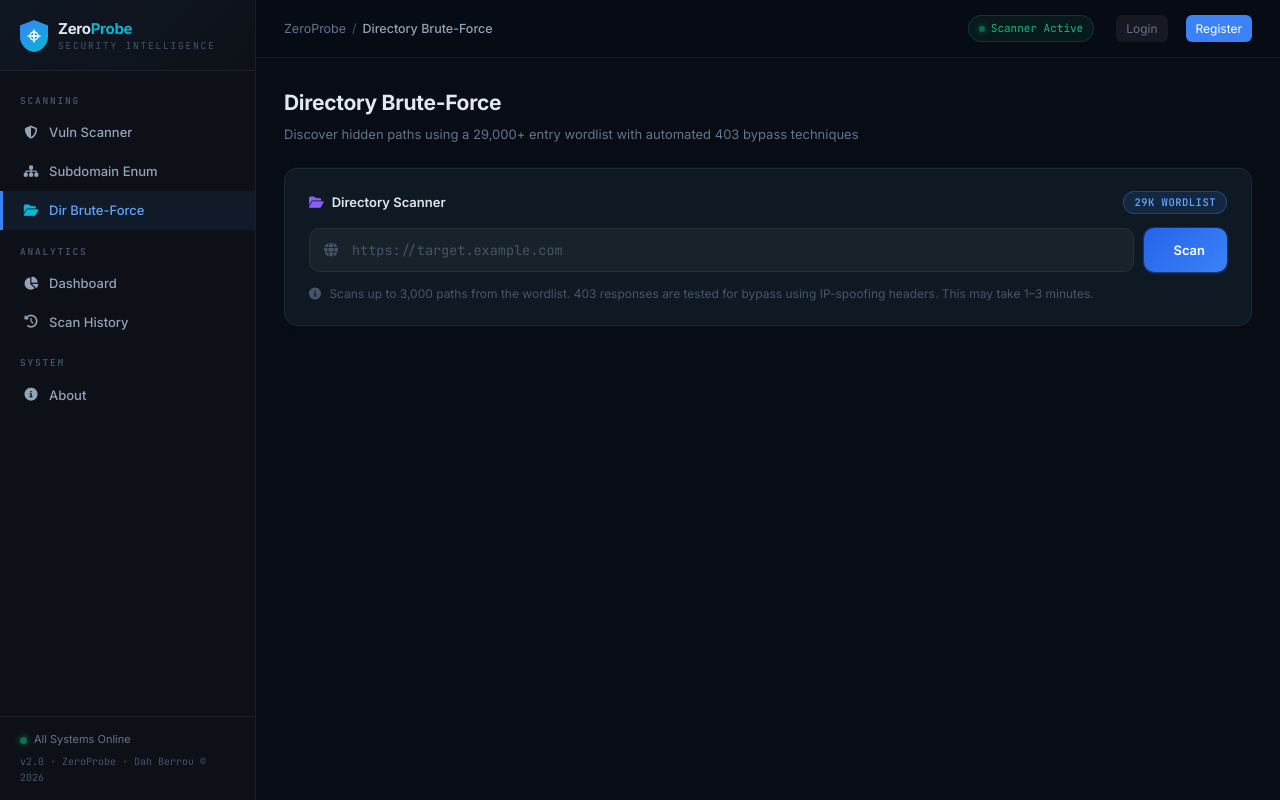
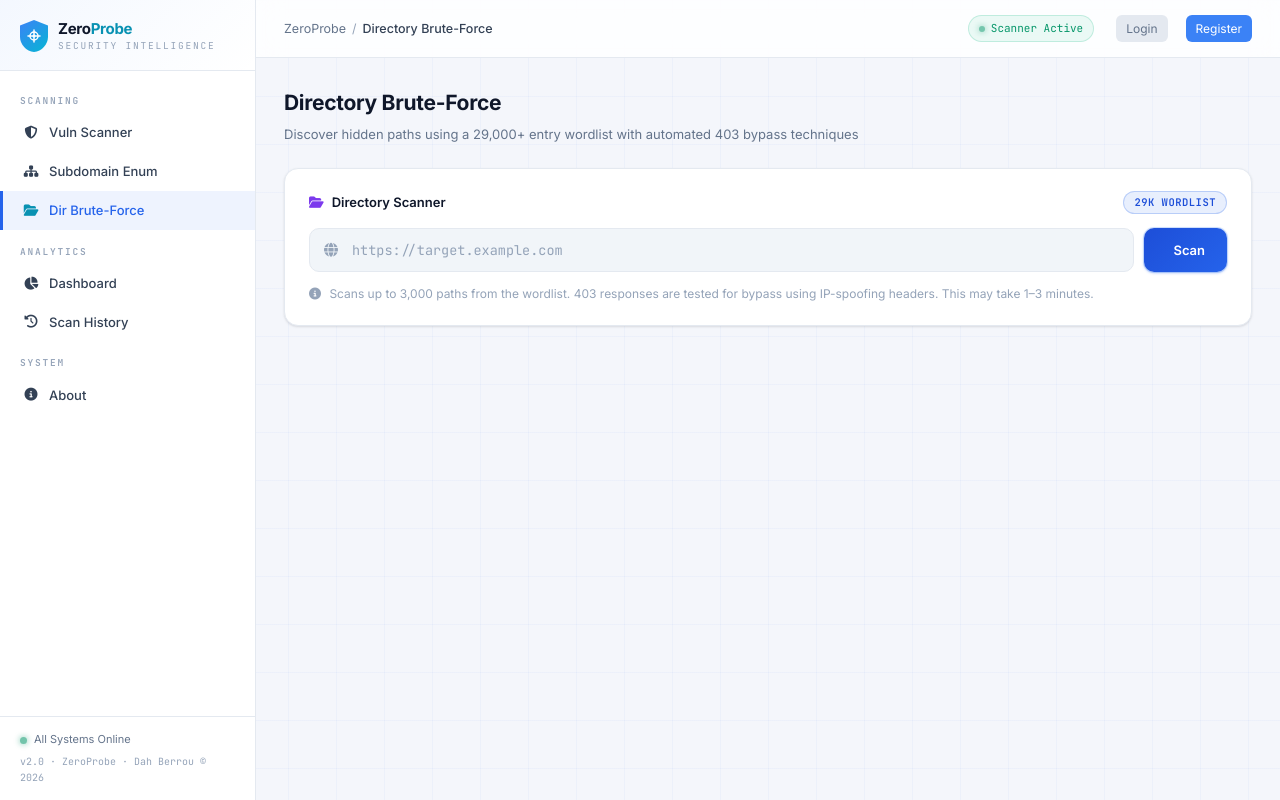
Before and after one commit to Dahberrou/zeroprobe_scanner, a Flask app: page /dirscan in a window 1280 px wide. Run offline with Flask 3, Linux system fonts and the light colour scheme; some libraries are stand-ins or nearby versions.

Commit message:
redesign: convert UI from dark theme to clean, modern light theme
Rework the ZeroProbe design system into a professional light theme
(white surfaces, light-gray canvas, blue/cyan accents) while preserving
all backend logic, routes, auth, SSE scanning, and functionality.

- Rewrite :root design tokens for light theme (bg, surfaces, borders,
  text hierarchy, AA-contrast accents, soft shadows)
- Fix hardcoded dark values: white-alpha borders/hovers, dark gradient
  panels (scan panel, scan log, AI box), topbar, scrollbar
- Darken badge/severity/status text colors for contrast on white
- Update Chart.js timeline + donut colors and grid/tick colors for light
- Recolor AI colorizer classes and guest/temp banners
- Light-theme auth error boxes + subtle card shadows on login/register
- Add .venv/ and __pycache__/ to .gitignore

Visual-only change; no functionality altered. All routes verified 200,
full scan pipeline (XSS/SQLi/headers/AI) verified end-to-end.

Co-Authored-By: Claude Sonnet 5 <noreply@anthropic.com>

```diff
--- a/static/css/main.css
+++ b/static/css/main.css
@@ -5,37 +5,41 @@
 
 /* ── Design Tokens ─────────────────────────────────────────────────────────── */
 :root {
-  --bg:            #080C14;
-  --bg-2:          #0D1117;
-  --bg-card:       #0F1923;
-  --bg-card-h:     #131E2D;
-  --bg-input:      rgba(255,255,255,0.04);
-  --border:        rgba(255,255,255,0.06);
-  --border-act:    rgba(59,130,246,0.35);
-  --border-focus:  rgba(59,130,246,0.6);
+  /* Light, premium enterprise surface palette */
+  --bg:            #F4F6FB;
+  --bg-2:          #FFFFFF;
+  --bg-card:       #FFFFFF;
+  --bg-card-h:     #F8FAFC;
+  --bg-input:      #F1F5F9;
+  --border:        #E4E9F0;
+  --border-act:    rgba(37,99,235,0.35);
+  --border-focus:  rgba(37,99,235,0.55);
 
-  --text:          #E2E8F0;
-  --text-sec:      #94A3B8;
+  --text:          #0F172A;
+  --text-sec:      #334155;
   --text-muted:    #64748B;
-  --text-dim:      #475569;
+  --text-dim:      #94A3B8;
 
-  --blue:          #3B82F6;
-  --blue-l:        #60A5FA;
-  --blue-xl:       #93C5FD;
-  --blue-d:        #2563EB;
-  --cyan:          #06B6D4;
-  --cyan-l:        #22D3EE;
-  --purple:        #8B5CF6;
-  --green:         #10B981;
-  --green-l:       #34D399;
-  --amber:         #F59E0B;
-  --orange:        #F97316;
-  --red:           #EF4444;
-  --red-l:         #F87171;
-  --critical-bg:   rgba(220,38,38,0.1);
-  --high-bg:       rgba(249,115,22,0.1);
-  --medium-bg:     rgba(245,158,11,0.1);
-  --low-bg:        rgba(16,185,129,0.1);
+  /* Accents tuned for AA contrast on white surfaces.
+     The "-l" variants are used as text/links on light bg, so they are
+     the readable (not lighter) shade by design. */
+  --blue:          #2563EB;
+  --blue-l:        #2563EB;
+  --blue-xl:       #1D4ED8;
+  --blue-d:        #1D4ED8;
+  --cyan:          #0891B2;
+  --cyan-l:        #0E7490;
+  --purple:        #7C3AED;
+  --green:         #059669;
+  --green-l:       #047857;
+  --amber:         #D97706;
+  --orange:        #EA580C;
+  --red:           #DC2626;
+  --red-l:         #B91C1C;
+  --critical-bg:   rgba(220,38,38,0.08);
+  --high-bg:       rgba(234,88,12,0.08);
+  --medium-bg:     rgba(217,119,6,0.08);
+  --low-bg:        rgba(5,150,105,0.08);
 
   --sidebar-w:     256px;
   --topbar-h:      58px;
@@ -48,10 +52,10 @@
   --radius-lg:     14px;
   --radius-xl:     20px;
 
-  --shadow-sm:     0 1px 2px rgba(0,0,0,0.3);
-  --shadow-card:   0 1px 3px rgba(0,0,0,0.4), 0 0 0 1px rgba(255,255,255,0.04);
-  --shadow-glow:   0 0 24px rgba(59,130,246,0.12);
-  --shadow-red:    0 0 24px rgba(239,68,68,0.15);
+  --shadow-sm:     0 1px 2px rgba(15,23,42,0.06);
+  --shadow-card:   0 1px 2px rgba(16,24,40,0.05), 0 1px 3px rgba(16,24,40,0.08);
+  --shadow-glow:   0 4px 16px rgba(37,99,235,0.12);
+  --shadow-red:    0 4px 16px rgba(220,38,38,0.12);
 }
 
 /* ── Reset ──────────────────────────────────────────────────────────────────── */
@@ -72,16 +76,16 @@ body::before {
   position: fixed; inset: 0;
   pointer-events: none; z-index: 0;
   background-image:
-    linear-gradient(rgba(59,130,246,.022) 1px, transparent 1px),
-    linear-gradient(90deg, rgba(59,130,246,.022) 1px, transparent 1px);
+    linear-gradient(rgba(37,99,235,.035) 1px, transparent 1px),
+    linear-gradient(90deg, rgba(37,99,235,.035) 1px, transparent 1px);
   background-size: 48px 48px;
 }
 
 /* ── Scrollbar ──────────────────────────────────────────────────────────────── */
-::-webkit-scrollbar { width: 6px; height: 6px; }
+::-webkit-scrollbar { width: 8px; height: 8px; }
 ::-webkit-scrollbar-track { background: transparent; }
-::-webkit-scrollbar-thumb { background: #1E293B; border-radius: 3px; }
-::-webkit-scrollbar-thumb:hover { background: #334155; }
+::-webkit-scrollbar-thumb { background: #CBD5E1; border-radius: 4px; }
+::-webkit-scrollbar-thumb:hover { background: #94A3B8; }
 
 /* ── Layout ─────────────────────────────────────────────────────────────────── */
 .sidebar {
@@ -103,7 +107,7 @@ body::before {
 .topbar {
   position: sticky; top: 0; z-index: 50;
   height: var(--topbar-h);
-  background: rgba(8,12,20,0.9);
+  background: rgba(255,255,255,0.82);
   backdrop-filter: blur(12px);
   border-bottom: 1px solid var(--border);
   display: flex; align-items: center;
@@ -156,11 +160,11 @@ body::before {
 .nav-item i { font-size: 13px; width: 16px; text-align: center; flex-shrink: 0; }
 .nav-item:hover {
   color: var(--text);
-  background: rgba(255,255,255,0.04);
+  background: rgba(15,23,42,0.04);
 }
 .nav-item.active {
   color: var(--blue-l);
-  background: rgba(59,130,246,0.08);
+  background: rgba(37,99,235,0.08);
   border-left-color: var(--blue);
 }
 .nav-item.active i { color: var(--cyan); }
@@ -276,20 +280,20 @@ body::before {
   font-family: var(--mono); text-transform: uppercase;
   letter-spacing: 0.5px; white-space: nowrap;
 }
-.badge-critical { background: rgba(220,38,38,0.15); color: #F87171; border: 1px solid rgba(220,38,38,0.3); }
-.badge-high     { background: rgba(249,115,22,0.15); color: #FB923C; border: 1px solid rgba(249,115,22,0.3); }
-.badge-medium   { background: rgba(245,158,11,0.14); color: #FCD34D; border: 1px solid rgba(245,158,11,0.3); }
-.badge-low      { background: rgba(16,185,129,0.12); color: #34D399; border: 1px solid rgba(16,185,129,0.3); }
-.badge-safe     { background: rgba(16,185,129,0.12); color: #34D399; border: 1px solid rgba(16,185,129,0.25); }
-.badge-vuln     { background: rgba(239,68,68,0.15);  color: #F87171; border: 1px solid rgba(239,68,68,0.3); }
-.badge-blue     { background: rgba(59,130,246,0.14); color: var(--blue-l); border: 1px solid rgba(59,130,246,0.3); }
-.badge-gray     { background: rgba(148,163,184,0.1); color: #94A3B8; border: 1px solid rgba(148,163,184,0.2); }
-.badge-cyan     { background: rgba(6,182,212,0.12);  color: #22D3EE; border: 1px solid rgba(6,182,212,0.25); }
-.badge-200      { background: rgba(16,185,129,0.12); color: #34D399; border: 1px solid rgba(16,185,129,0.25); }
-.badge-301, .badge-302 { background: rgba(59,130,246,0.12); color: #60A5FA; border: 1px solid rgba(59,130,246,0.25); }
-.badge-401      { background: rgba(245,158,11,0.12); color: #FCD34D; border: 1px solid rgba(245,158,11,0.25); }
-.badge-403      { background: rgba(249,115,22,0.12); color: #FB923C; border: 1px solid rgba(249,115,22,0.25); }
-.badge-500      { background: rgba(239,68,68,0.14);  color: #F87171; border: 1px solid rgba(239,68,68,0.25); }
+.badge-critical { background: rgba(220,38,38,0.10); color: #B91C1C; border: 1px solid rgba(220,38,38,0.22); }
+.badge-high     { background: rgba(234,88,12,0.10);  color: #C2410C; border: 1px solid rgba(234,88,12,0.22); }
+.badge-medium   { background: rgba(217,119,6,0.12);  color: #B45309; border: 1px solid rgba(217,119,6,0.24); }
+.badge-low      { background: rgba(5,150,105,0.10);  color: #047857; border: 1px solid rgba(5,150,105,0.24); }
+.badge-safe     { background: rgba(5,150,105,0.10);  color: #047857; border: 1px solid rgba(5,150,105,0.22); }
+.badge-vuln     { background: rgba(220,38,38,0.10);  color: #B91C1C; border: 1px solid rgba(220,38,38,0.24); }
+.badge-blue     { background: rgba(37,99,235,0.10);  color: #1D4ED8; border: 1px solid rgba(37,99,235,0.24); }
+.badge-gray     { background: rgba(100,116,139,0.10);color: #475569; border: 1px solid rgba(100,116,139,0.22); }
+.badge-cyan     { background: rgba(8,145,178,0.10);  color: #0E7490; border: 1px solid rgba(8,145,178,0.24); }
+.badge-200      { background: rgba(5,150,105,0.10);  color: #047857; border: 1px solid rgba(5,150,105,0.22); }
+.badge-301, .badge-302 { background: rgba(37,99,235,0.10); color: #1D4ED8; border: 1px solid rgba(37,99,235,0.22); }
+.badge-401      { background: rgba(217,119,6,0.12);  color: #B45309; border: 1px solid rgba(217,119,6,0.22); }
+.badge-403      { background: rgba(234,88,12,0.10);  color: #C2410C; border: 1px solid rgba(234,88,12,0.22); }
+.badge-500      { background: rgba(220,38,38,0.10);  color: #B91C1C; border: 1px solid rgba(220,38,38,0.22); }
 
 /* ── Buttons ─────────────────────────────────────────────────────────────────── */
 .btn {
--- a/static/js/main.js
+++ b/static/js/main.js
@@ -46,11 +46,11 @@ function colorizeAI(id) {
 (function injectAIStyles() {
   const s = document.createElement('style');
   s.textContent = `
-    .ai-vuln    { color:#F87171; font-weight:700; display:block; margin-top:4px; }
-    .ai-overall { color:#FCD34D; font-weight:700; display:block; margin-top:8px; }
-    .ai-label   { color:#60A5FA; font-weight:600; }
-    .ai-step    { color:#34D399; display:block; }
-    .ai-sep     { color:#1E293B; display:block; margin:8px 0; }
+    .ai-vuln    { color:#B91C1C; font-weight:700; display:block; margin-top:4px; }
+    .ai-overall { color:#B45309; font-weight:700; display:block; margin-top:8px; }
+    .ai-label   { color:#1D4ED8; font-weight:600; }
+    .ai-step    { color:#047857; display:block; }
+    .ai-sep     { color:#CBD5E1; display:block; margin:8px 0; }
   `;
   document.head.appendChild(s);
 })();
@@ -137,8 +137,8 @@ if (scanForm) {
         } else if (d.temp_scan_id) {
           stageEl.textContent = 'Scan complete! Results are temporary — login to save.';
           const banner = document.createElement('div');
-          banner.style.cssText = 'margin-top:10px;padding:10px 14px;background:rgba(59,130,246,0.12);border:1px solid rgba(59,130,246,0.3);border-radius:6px;font-size:12.5px;color:#93C5FD;display:flex;align-items:center;gap:10px';
-          banner.innerHTML = `<i class="fa-solid fa-circle-info"></i><span>Login to save your scan results permanently.</span><a href="/login" style="margin-left:auto;padding:3px 10px;background:#3B82F6;color:#fff;border-radius:5px;text-decoration:none;font-size:11.5px">Login</a>`;
+          banner.style.cssText = 'margin-top:10px;padding:10px 14px;background:rgba(37,99,235,0.08);border:1px solid rgba(37,99,235,0.22);border-radius:6px;font-size:12.5px;color:#1D4ED8;display:flex;align-items:center;gap:10px';
+          banner.innerHTML = `<i class="fa-solid fa-circle-info"></i><span>Login to save your scan results permanently.</span><a href="/login" style="margin-left:auto;padding:3px 10px;background:#2563EB;color:#fff;border-radius:5px;text-decoration:none;font-size:11.5px">Login</a>`;
           panel.appendChild(banner);
           setTimeout(() => { window.location.href = `/report/temp/${d.temp_scan_id}`; }, 2000);
         }
--- a/templates/index.html
+++ b/templates/index.html
@@ -14,9 +14,9 @@
   <div class="scan-hero-title"><i class="fa-solid fa-crosshairs" style="color:var(--cyan);margin-right:8px"></i>Launch New Scan</div>
   <div class="scan-hero-sub">Enter the full target URL including protocol. Ensure you have authorization to scan the target.</div>
   {% if not current_user.is_authenticated %}
-  <div style="margin-bottom:14px;padding:9px 14px;background:rgba(59,130,246,0.08);border:1px solid rgba(59,130,246,0.2);border-radius:6px;font-size:12.5px;color:#93C5FD;display:flex;align-items:center;gap:8px">
+  <div style="margin-bottom:14px;padding:9px 14px;background:rgba(37,99,235,0.06);border:1px solid rgba(37,99,235,0.2);border-radius:6px;font-size:12.5px;color:#1D4ED8;display:flex;align-items:center;gap:8px">
     <i class="fa-solid fa-circle-info"></i>
-    <span>You're browsing as a guest. Scan results will <strong>not</strong> be saved. <a href="{{ url_for('login') }}" style="color:#60A5FA;text-decoration:underline">Login</a> or <a href="{{ url_for('register') }}" style="color:#60A5FA;text-decoration:underline">Register</a> to save your history.</span>
+    <span>You're browsing as a guest. Scan results will <strong>not</strong> be saved. <a href="{{ url_for('login') }}" style="color:#1D4ED8;font-weight:600;text-decoration:underline">Login</a> or <a href="{{ url_for('register') }}" style="color:#1D4ED8;font-weight:600;text-decoration:underline">Register</a> to save your history.</span>
   </div>
   {% endif %}
 
--- a/templates/login.html
+++ b/templates/login.html
@@ -11,6 +11,7 @@
     .auth-card {
       background:var(--bg-card); border:1px solid var(--border); border-radius:14px;
       padding:40px 36px; width:100%; max-width:400px;
+      box-shadow:0 10px 30px rgba(16,24,40,0.08), 0 1px 2px rgba(16,24,40,0.04);
     }
     .auth-logo { display:flex; align-items:center; gap:10px; margin-bottom:28px; }
     .auth-logo-name { font-size:20px; font-weight:700; color:var(--text); }
@@ -34,7 +35,7 @@
     .auth-footer { text-align:center; margin-top:20px; font-size:13px; color:var(--text-muted); }
     .auth-footer a { color:#3B82F6; text-decoration:none; }
     .flash-error {
-      background:#450a0a; border:1px solid #7f1d1d; color:#fca5a5;
+      background:#FEF2F2; border:1px solid #FECACA; color:#B91C1C;
       border-radius:8px; padding:10px 14px; font-size:13px; margin-bottom:16px;
     }
     .remember-row { display:flex; align-items:center; gap:8px; margin-bottom:16px; font-size:13px; color:var(--text-muted); }
--- a/templates/register.html
+++ b/templates/register.html
@@ -11,6 +11,7 @@
     .auth-card {
       background:var(--bg-card); border:1px solid var(--border); border-radius:14px;
       padding:40px 36px; width:100%; max-width:400px;
+      box-shadow:0 10px 30px rgba(16,24,40,0.08), 0 1px 2px rgba(16,24,40,0.04);
     }
     .auth-logo { display:flex; align-items:center; gap:10px; margin-bottom:28px; }
     .auth-logo-name { font-size:20px; font-weight:700; color:var(--text); }
@@ -34,7 +35,7 @@
     .auth-footer { text-align:center; margin-top:20px; font-size:13px; color:var(--text-muted); }
     .auth-footer a { color:#3B82F6; text-decoration:none; }
     .flash-error {
-      background:#450a0a; border:1px solid #7f1d1d; color:#fca5a5;
+      background:#FEF2F2; border:1px solid #FECACA; color:#B91C1C;
       border-radius:8px; padding:10px 14px; font-size:13px; margin-bottom:16px;
     }
   </style>
--- a/templates/report.html
+++ b/templates/report.html
@@ -6,7 +6,7 @@
 {% block content %}
 
 {% if temp %}
-<div style="margin-bottom:16px;padding:11px 16px;background:rgba(59,130,246,0.1);border:1px solid rgba(59,130,246,0.3);border-radius:8px;font-size:13px;color:#93C5FD;display:flex;align-items:center;gap:10px" class="fade-up">
+<div style="margin-bottom:16px;padding:11px 16px;background:rgba(37,99,235,0.07);border:1px solid rgba(37,99,235,0.22);border-radius:8px;font-size:13px;color:#1D4ED8;display:flex;align-items:center;gap:10px" class="fade-up">
   <i class="fa-solid fa-circle-info"></i>
   <span>These results are <strong>temporary</strong> and will not be saved.</span>
   <a href="{{ url_for('login') }}" style="margin-left:auto;padding:4px 12px;background:#3B82F6;color:#fff;border-radius:6px;text-decoration:none;font-size:12px;white-space:nowrap">Login to Save</a>
```
Also changed, not shown: other parts of static/css/main.css (+22 -21 lines), templates/dashboard.html (+6 -6 lines), 1 other file.
